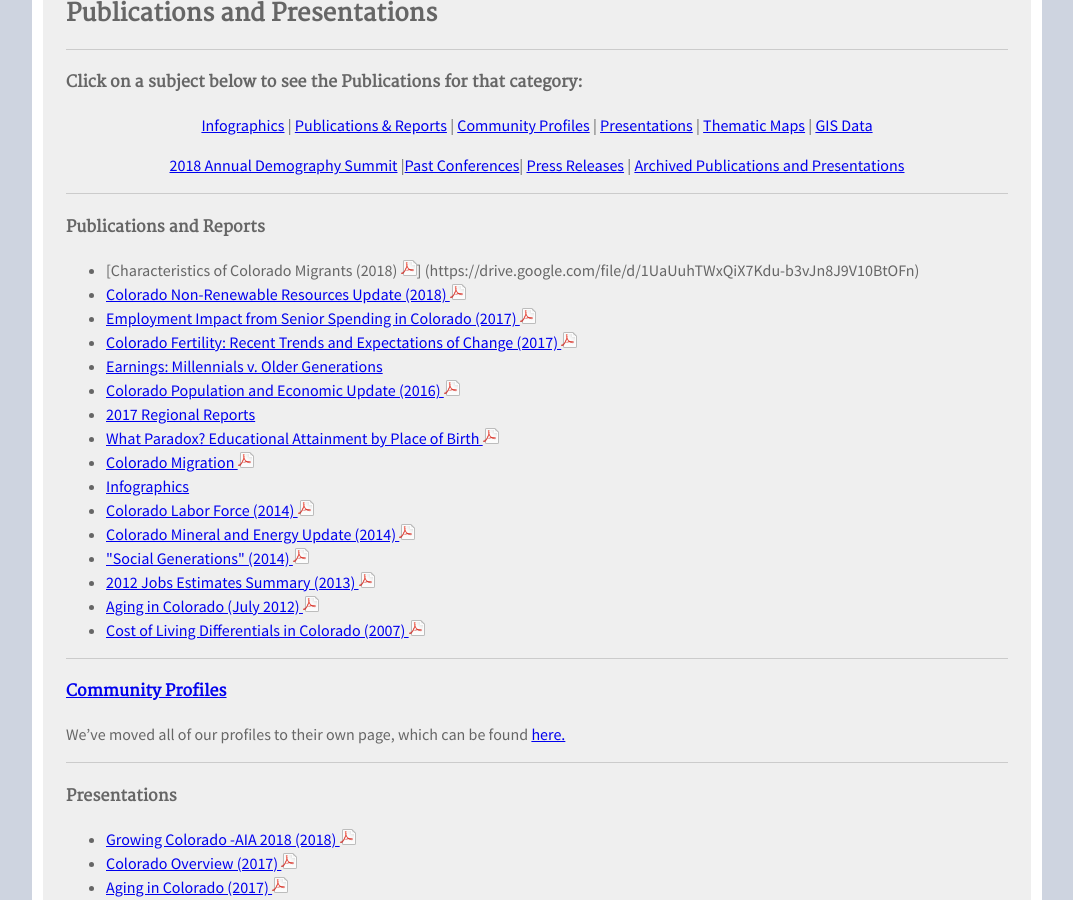
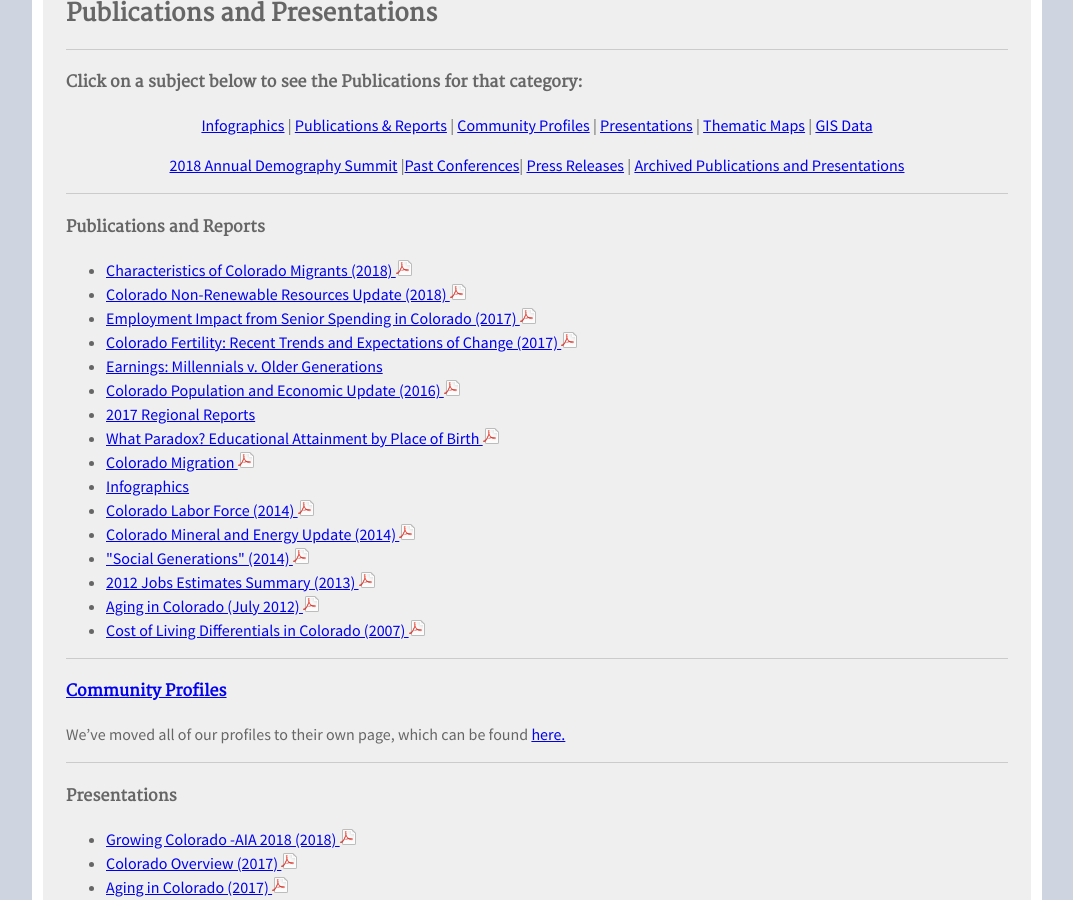
Before and after one commit to TBleess/Website_New, a Jekyll site: the page built from pages/9_Not_in_Menu/publications-and-presentations.md, in a window 1280 px wide and 900 px high, scrolled down 355 px. Shown: the whole window, without its empty margins (103-1176 px from the left). Built offline with Jekyll 4.4.1, drawn with Linux system fonts in a browser that asks for light colours.

Commit message:
Update publications-and-presentations.md

```diff
--- a/pages/9_Not_in_Menu/publications-and-presentations.md
+++ b/pages/9_Not_in_Menu/publications-and-presentations.md
@@ -28,7 +28,7 @@ published: true
 
 #### Publications and Reports
 
-- [Characteristics of Colorado Migrants (2018) ![pdf](/images/page_white_acrobat.png 'download pdf file')] (https://drive.google.com/file/d/1UaUuhTWxQiX7Kdu-b3vJn8J9V10BtOFn)
+- [Characteristics of Colorado Migrants (2018) ![pdf](/images/page_white_acrobat.png 'download pdf file')](https://drive.google.com/uc?export=download&id=1UaUuhTWxQiX7Kdu-b3vJn8J9V10BtOFn)
 - [Colorado Non-Renewable Resources Update (2018) ![pdf](/images/page_white_acrobat.png 'download pdf file')](https://drive.google.com/uc?export=download&id=1cT9svV10PxlrC46ucauNJttgJc0GS4sN)
 - [Employment Impact from Senior Spending in Colorado (2017) ![pdf](/images/page_white_acrobat.png 'download pdf file')](https://drive.google.com/uc?export=download&id=0B2FMBVetYCVCSDBQVlE1WkQxUlE)
 - [Colorado Fertility: Recent Trends and Expectations of Change (2017) ![pdf](/images/page_white_acrobat.png 'download pdf file')](https://drive.google.com/uc?export=download&id=0B2FMBVetYCVCRUxUQjg0R0NKSkU)
```
